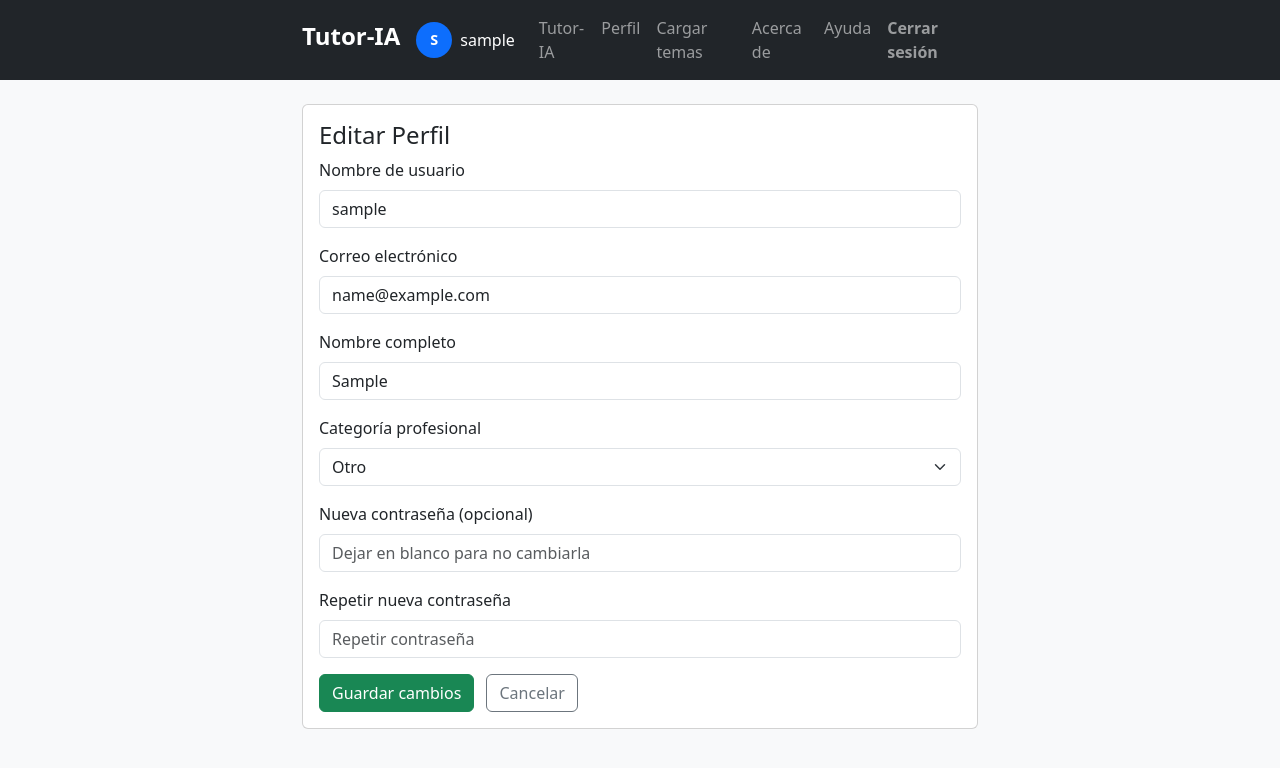
After one commit to cmmo2024/ia_preguntas, a Django app: page /perfil/editar/ in a window 1280 px wide. The commit adds this page. Shown: the top 768 px of the page. Run offline with Django 5.2, Linux system fonts and the light colour scheme; the visitor is signed in with stand-in values (Sample User, id 1); some libraries are stand-ins or nearby versions.

Commit message:
se añade editar perfil de usuario (nombre comleto, categoria, cambio de password, etc)

```diff
--- a/core/forms.py
+++ b/core/forms.py
@@ -52,3 +52,30 @@ class LoginForm(forms.Form):
 
 class UploadTopicsForm(forms.Form):
     file = forms.FileField(label="Archivo .txt con temas", help_text="El nombre del archivo será el nombre de la asignatura. Formato: nombre_tema: descripción_tema")
+
+
+from django.contrib.auth.forms import UserChangeForm
+from django.contrib.auth.models import User
+from .models import ProfessionalCategory
+
+class EditProfileForm(forms.ModelForm):
+    first_name = forms.CharField(label="Nombre completo", required=True)
+    email = forms.EmailField(label="Correo electrónico")
+    password1 = forms.CharField(label="Nueva contraseña", widget=forms.PasswordInput, required=False)
+    password2 = forms.CharField(label="Repetir nueva contraseña", widget=forms.PasswordInput, required=False)
+    category = forms.ChoiceField(choices=ProfessionalCategory.choices, label="Categoría profesional", required=False)
+
+    class Meta:
+        model = User
+        fields = ['username', 'first_name', 'email']
+
+    def clean(self):
+        cleaned_data = super().clean()
+        password1 = cleaned_data.get("password1")
+        password2 = cleaned_data.get("password2")
+
+        if password1 or password2:
+            if password1 != password2:
+                raise forms.ValidationError("⚠️ Las contraseñas no coinciden.")
+
+        return cleaned_data
--- a/core/models.py
+++ b/core/models.py
@@ -4,6 +4,15 @@ from django.db import models
 from django.contrib.auth.models import User
 from datetime import timedelta
 from django.utils import timezone
+
+class ProfessionalCategory(models.TextChoices):
+    MATEMATICAS = 'matematicas', 'Matemáticas'
+    FISICA = 'fisica', 'Física'
+    QUIMICA = 'quimica', 'Química'
+    BIOLOGIA = 'biologia', 'Biología'
+    INFORMATICA = 'informatica', 'Informática'
+    MEDICINA = 'medicina', 'Medicina'
+    OTRO = 'otro', 'Otro'
 
 class UserProfile(models.Model):
     user = models.OneToOneField(User, on_delete=models.CASCADE)
@@ -20,6 +29,15 @@ class UserProfile(models.Model):
     # Periodo de validez actual
     period_start = models.DateField(auto_now_add=True)
     period_days = models.PositiveIntegerField(default=30)  # duración del periodo
+
+    # Preferencia Perfil usuario
+    category = models.CharField(
+        max_length=20,
+        choices=ProfessionalCategory.choices,
+        default=ProfessionalCategory.OTRO,
+        null=True,
+        blank=True
+    )
 
     def reset_period_if_needed(self):
         today = timezone.now().date()
--- /dev/null
+++ b/core/templates/core/edit_profile.html
@@ -0,0 +1,58 @@
+<!-- templates/core/edit_profile.html -->
+{% extends "base.html" %}
+{% load widget_tweaks %}
+{% block content %}
+<div class="card mb-4">
+    <div class="card-body">
+        <h4>Editar Perfil</h4>
+        <form method="post">
+            {% csrf_token %}
+            <!-- Nombre de usuario -->
+            <div class="mb-3">
+                <label for="username" class="form-label">Nombre de usuario</label>
+                <input type="text" id="username" name="username" value="{{ user.username }}" class="form-control">
+            </div>
+
+            <!-- Email -->
+            <div class="mb-3">
+                <label for="email" class="form-label">Correo electrónico</label>
+                <input type="email" id="email" name="email" value="{{ user.email }}" class="form-control">
+            </div>
+
+            <!-- Nombre completo -->
+            <div class="mb-3">
+                <label for="first_name" class="form-label">Nombre completo</label>
+                <input type="text" id="first_name" name="first_name" value="{{ user.first_name }}" class="form-control">
+            </div>
+
+            <!-- Categoría profesional -->
+            <div class="mb-3">
+                <label for="category" class="form-label">Categoría profesional</label>
+                <select id="category" name="category" class="form-select">
+                    {% for value, label in categories %}
+                        <option value="{{ value }}" {% if value == profile.category %}selected{% endif %}>
+                            {{ label }}
+                        </option>
+                    {% endfor %}
+                </select>
+            </div>
+
+            <!-- Nueva contraseña -->
+            <div class="mb-3">
+                <label for="password1" class="form-label">Nueva contraseña (opcional)</label>
+                <input type="password" id="password1" name="password1" class="form-control" placeholder="Dejar en blanco para no cambiarla">
+            </div>
+
+            <!-- Repetir contraseña -->
+            <div class="mb-3">
+                <label for="password2" class="form-label">Repetir nueva contraseña</label>
+                <input type="password" id="password2" name="password2" class="form-control" placeholder="Repetir contraseña">
+            </div>
+
+            <!-- Botones -->
+            <button type="submit" class="btn btn-success">Guardar cambios</button>
+            <a href="{% url 'profile' %}" class="btn btn-outline-secondary ms-2">Cancelar</a>
+        </form>
+    </div>
+</div>
+{% endblock %}
--- a/core/urls.py
+++ b/core/urls.py
@@ -30,4 +30,5 @@ urlpatterns = [
     path('soporte/', views.faq_chatbot, name='faq_chatbot'),
     path('exam/<int:exam_id>/', views.exam_detail, name='exam_detail'),
     path('examen/eliminar/<int:exam_id>/', views.delete_exam, name='delete_exam'),
+    path('perfil/editar/', views.edit_profile_view, name='edit_profile'),
 ]
--- a/core/views.py
+++ b/core/views.py
@@ -39,7 +39,7 @@ def register_view(request):
 
             # Verificar si el usuario ya existe
             if User.objects.filter(username=username).exists():
-                messages.error(request, "⚠️ El nombre de usuario ya está en uso.")
+                messages.error(request, "El nombre de usuario ya está en uso.")
                 return render(request, 'core/register.html', {'form': form})
 
             # Crear usuario
@@ -54,16 +54,16 @@ def register_view(request):
                   login(request, user)
                   return redirect('index')
             else:
-                 messages.error(request, "⚠️ No se pudo iniciar sesión automáticamente.")
+                 messages.error(request, "No se pudo iniciar sesión automáticamente.")
                  return render(request, 'core/register.html', {'form': form})
         else:
             # Mostrar todos los errores del formulario
             for field, errors in form.errors.items():
                 for error in errors:
                     if field == '__all__':
-                        messages.error(request, f"⚠️ {error}")
+                        messages.error(request, f"{error}")
                     else:
-                        messages.error(request, f"⚠️ {form.fields[field].label}: {error}")
+                        messages.error(request, f"{form.fields[field].label}: {error}")
             return render(request, 'core/register.html', {'form': form})
     else:
         form = RegisterForm()
@@ -144,7 +144,7 @@ def index(request):
             if 'generate_exam' in request.POST:
                 try:
                     prompt = f"""
-                    Eres un profesor virtual. Genera 7 preguntas de opción múltiple sobre '{selected_topic.name}'
+                    Eres un profesor virtual. Genera 15 preguntas de opción múltiple sobre '{selected_topic.name}'
                     de la asignatura '{selected_subject}'.
                     Contexto: {selected_topic.description or ''}
 
@@ -483,7 +483,7 @@ def submit_exam(request):
         subject_name = request.session.get('exam_subject', 'Asignatura')
 
         if not isinstance(questions, list):
-            messages.error(request, "⚠️ Datos del examen inválidos.")
+            messages.error(request, "Datos del examen inválidos.")
             return redirect('index')
 
         user_answers = {}
@@ -526,7 +526,7 @@ def submit_exam(request):
                 total_questions=len(questions)
             )
         except Exception as e:
-            messages.error(request, f"❌ Error al guardar el examen: {e}")
+            messages.error(request, f"Error al guardar el examen: {e}")
 
         return render(request, 'core/exam_result.html', {
             'user_answers': user_answers,
@@ -598,7 +598,7 @@ from datetime import timezone
 def create_payment(request):
     profile = request.user.userprofile
     if profile.plan == 'premium':
-        messages.warning(request, "⚠️ Ya tienes el plan Premium.")
+        messages.warning(request, "Ya tienes el plan Premium.")
         return redirect('profile')
 
     stripe.api_key = os.getenv("STRIPE_SECRET_KEY")
@@ -625,7 +625,7 @@ def create_payment(request):
         )
         return redirect(checkout_session.url, code=303)
     except Exception as e:
-        messages.error(request, f"❌ Error al procesar el pago: {str(e)}")
+        messages.error(request, f"Error al procesar el pago: {str(e)}")
         return redirect('profile')
 
     # Pago exitoso--------------------------------------------------------------------
@@ -643,7 +643,7 @@ def payment_success(request):
 
 # Pago cancelado------------------------------------------------------------------------
 def payment_cancelled(request):
-    messages.info(request, "❌ El pago fue cancelado.")
+    messages.info(request, "El pago fue cancelado.")
     return redirect('profile')
 # Pago Transfermovil-------------------------------------------------------------------
 # views.py
@@ -667,7 +667,7 @@ def transfermovil_view(request):
         match = re.search(pattern, sms_text)
 
         if not match:
-            messages.error(request, "❌ El texto del SMS no tiene el formato correcto.")
+            messages.error(request, "El texto del SMS no tiene el formato correcto.")
         else:
             beneficiary = match.group(1)
             amount = match.group(2)
@@ -685,9 +685,9 @@ def transfermovil_view(request):
                     messages.success(request, "🎉 ¡Pago validado! Tu plan ha sido actualizado a Premium.")
                     return redirect('profile')
                 else:
-                    messages.error(request, f"❌ El monto del SMS debe ser {amount_required}.")
+                    messages.error(request, f"El monto del SMS debe ser {amount_required}.")
             else:
-                messages.error(request, "❌ Los dígitos del beneficiario no coinciden con la cuenta destino.")
+                messages.error(request, "Los dígitos del beneficiario no coinciden con la cuenta destino.")
 
     context = {
         'account_number': account_number,
@@ -755,3 +755,60 @@ def faq_chatbot(request):
             return JsonResponse({'answer': '⚠️ Error al procesar tu pregunta.'})
     else:
         return JsonResponse({'answer': '⚠️ Solo acepto preguntas POST.'})
+
+# Editar Perfil de Usuariofrom django.contrib.auth.decorators import login_required
+from django.contrib.auth.decorators import login_required
+from django.shortcuts import render, redirect
+from django.contrib import messages
+from django.contrib.auth import update_session_auth_hash  # Importante tras cambiar contraseña
+from django.http import HttpResponse
+from .forms import EditProfileForm
+from .models import ProfessionalCategory
+
+
+@login_required
+def edit_profile_view(request):
+    if request.method == 'POST':
+        user = request.user
+        user.username = request.POST.get('username', user.username)
+        user.email = request.POST.get('email', user.email)
+        user.first_name = request.POST.get('first_name', user.first_name)
+
+        password1 = request.POST.get('password1', '')
+        password2 = request.POST.get('password2', '')
+
+        # Guardar categoría profesional
+        category = request.POST.get('category', '')
+        profile = user.userprofile
+        if category:
+            profile.category = category
+            profile.save()
+
+        # Validación de contraseña
+        if password1 or password2:
+            if password1 != password2:
+                messages.error(request, "Las contraseñas no coinciden.")
+                return redirect('edit_profile')
+
+            # Solo cambiamos la contraseña si ambas están llenas
+            if password1 and password2:
+                user.set_password(password1)
+                user.save()
+                update_session_auth_hash(request, user)  # Evita logout automático
+                messages.success(request, "Contraseña actualizada correctamente.")
+            elif password1 or password2:
+                messages.warning(request, "Debes escribir la misma contraseña en ambos campos.")
+
+        else:
+            user.save()
+            messages.success(request, "Datos actualizados correctamente.")
+
+        return redirect('profile')
+
+    else:
+        profile = request.user.userprofile
+        return render(request, 'core/edit_profile.html', {
+            'user': request.user,
+            'profile': profile,
+            'categories': ProfessionalCategory.choices
+        })
```
Also changed, not shown: core/templates/core/profile.html (+13 -2 lines), core/migrations/0006_userprofile_category.py (added).
